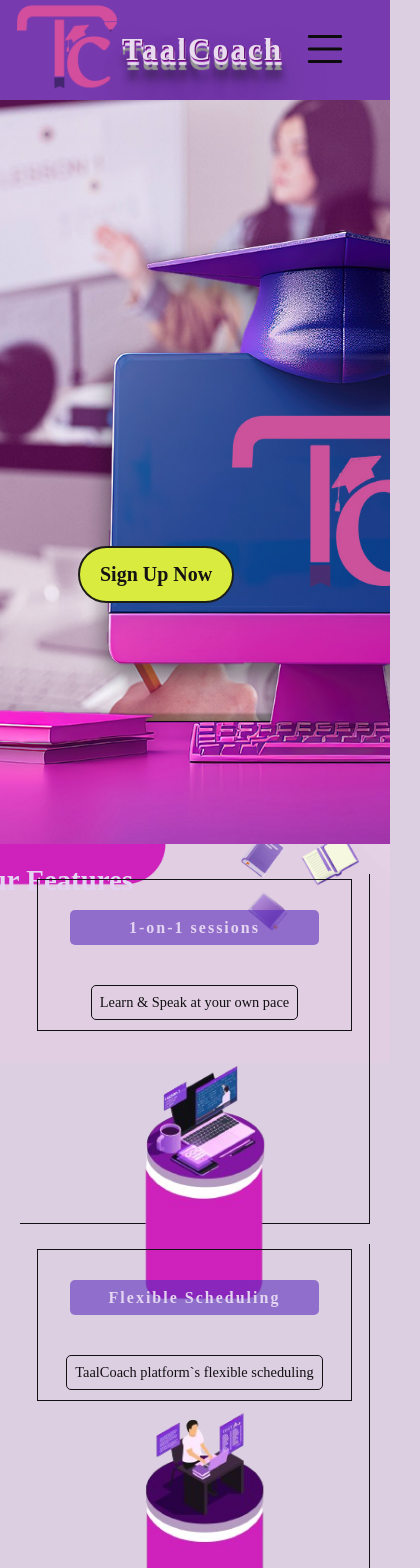
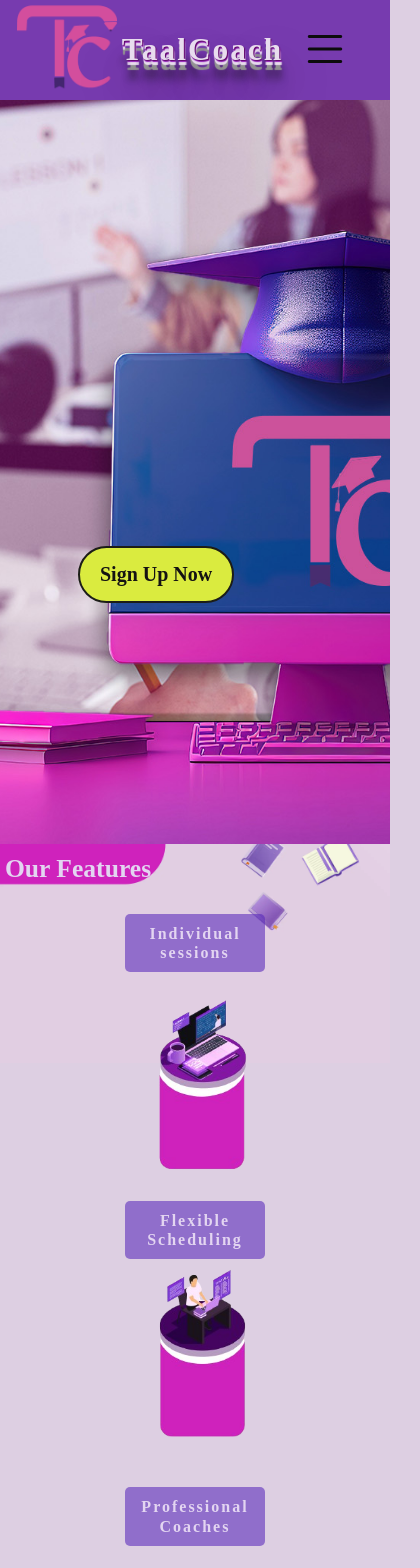
Before and after one commit to Alishka-Space/NewTaal, a React app in the folder client/: page / in a window 390 px wide. Shown: the top 1568 px of the page, 420 px wide, since content can reach past the window. Built offline with nearby package versions, Linux system fonts and the light colour scheme.

Commit message:
styling featers and set responsive page

```diff
--- a/client/src/components/features/Features.jsx
+++ b/client/src/components/features/Features.jsx
@@ -11,7 +11,7 @@
         <b className="feature-title">Our Features</b>
         <div className="feature">
           <div className="feature-text">
-            <span>1-on-1 sessions</span>
+            <span>Individual sessions</span>
             <p>Learn & Speak at your own pace</p>
           </div>
           <img src={about} alt="about-img" className="about-img" />
@@ -25,8 +25,8 @@
         </div>
         <div className="feature">
           <div className="feature-text">
-            <span>Professional Language Coaches</span>
-            <p>designed to be as unique as each individual</p>
+            <span>Professional Coaches</span>
+            <p>designed to be as unique as individual</p>
           </div>
           <img src={aboutb} alt="about-img" className="about-img" />
         </div>
--- a/client/src/components/features/features.css
+++ b/client/src/components/features/features.css
@@ -33,14 +33,14 @@
 }
 
 .features .feature {
-  width: 100%;
+  width: 50%;
   height: 350px;
   display: flex;
   flex-direction: column;
   align-items: center;
   text-align: center;
   position: relative;
-  border-right: 1px solid #111012;
+
 }
 
 .feature span {
@@ -49,7 +49,7 @@
   font-weight: 700;
   color: #e3d5f1;
   padding: 10px 10px;
-  margin: 30px 0;
+  margin: 20px 0;
   font-family: bauhaus;
   background-color: rgba(90, 42, 187, 0.585);
   line-height: 1.2;
@@ -74,13 +74,11 @@
   object-fit: cover;
   position: absolute;
   bottom: -110px;
-  /* background-color: black; */
+
 }
 
 .feature-text {
-  width: 80%;
-  margin: 5px;
-  /* background-color: black; */
+  width: 90%;
   display: flex;
   flex-direction: column;
   align-items: center;
@@ -97,32 +95,37 @@
     width: 60%;
   }
 
-  .feature span,
-  .feature p {
-    font-size: 1rem;
-    padding: 8px;
+  .feature-text {
+    width: 90%;
+    /* margin: 5px; */
+    /* background-color: black; */
+    display: flex;
+    flex-direction: column;
+    align-items: center;
+    border: none;
   }
 }
 
 /* Mobile View */
 @media (max-width: 720px) {
   .feature-title {
-    font-size: 1.8rem;
+    font-size: 1.6rem;
     padding: 10px 0;
-    top: 10px;
+    top: 0px;
+    right: 55%;
   }
 
   .features {
+    height: 900px;
+    display: flex;
     flex-direction: column;
     padding: 20px;
     background-size: contain;
   }
 
   .feature {
-    width: 100%;
-    border-right: none;
-    border-bottom: 1px solid #111012;
-    margin: 10px 0;
+    width: 90%;
+    margin: 30px 0;
   }
 
   .feature span {
@@ -130,15 +133,20 @@
   }
 
   .feature p {
-    font-size: 0.9rem;
+    display: none;
   }
 
   .about-img {
-    max-width: 200px;
+    min-width: 450px;
     margin-top: 15px;
+    object-fit: cover;
+    position: absolute;
+    top: 45px;
   }
 
   .feature-text {
-    width: 90%;
+    width: 100%;
+    height: 30%;
+    border: none;
   }
 }
```
